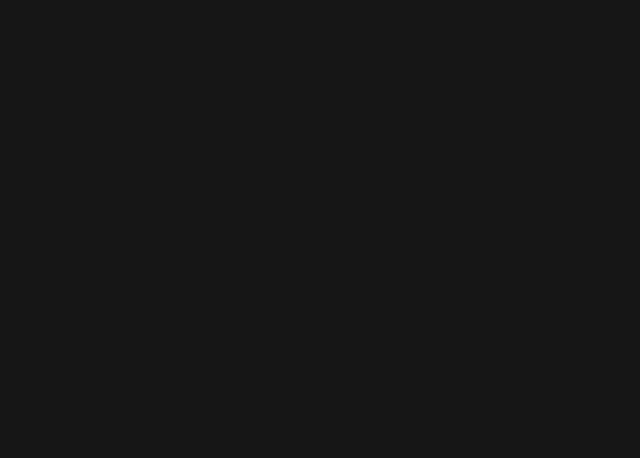
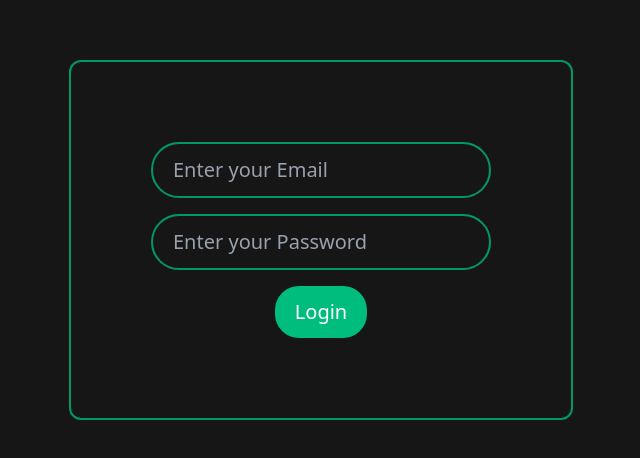
Before and after one commit to divyanshsodhi/Employee-Management-System, a React (Vite) app: page / in a window 1280 px wide. Shown: the part 160-618 px from the top of the page, without its empty margins (319-959 px from the left). Built offline with nearby package versions, Linux system fonts and the light colour scheme.

Commit message:
Done with the login UI

```diff
--- a/src/Components/Auth/Login.jsx
+++ b/src/Components/Auth/Login.jsx
@@ -2,10 +2,41 @@ import React, { useState } from 'react'
 
 const Login = () => {
 
+const [email, setEmail] = useState("")
+const [password, setPassword] = useState("")
+
+    const submitHandler =(e)=>{
+            e.preventDefault();
+
+            setEmail(" ");
+            setPassword(' ')
+    }
 
   return (
-    <>
-    </>
+    <div className='flex h-screen w-screen items-center justify-center '>
+        <div className="border-2 rounded-xl border-emerald-600 p-20 ">
+            <form action="" onSubmit={(e)=>{
+                submitHandler(e);
+            }} className='flex flex-col items-center justify-center '>
+                <input
+                onChange={(e)=>{
+                    setEmail(e.target.value);
+                }}
+                value={email}
+                required
+                 className='border-2 border-emerald-600 px-5 py-3 rounded-full text-xl outline-none bg-transparent  placeholder:text-gray-400' type="email" name="" id="" placeholder='Enter your Email' />
+
+                <input
+                   onChange={(e)=>{
+                    setPassword(e.target.value);
+                }}
+                value={password}
+                required className='border-2 border-emerald-600 px-5 py-3 rounded-full text-xl outline-none bg-transparent mt-4 placeholder:text-gray-400' type="password" placeholder='Enter your Password'/>
+                <button className='outline-none bg-emerald-500 mt-4 text-xl py-3 px-5 rounded-3xl '>Login</button>
+            </form>
+        </div>
+
+    </div>
   )
 }
 
```
